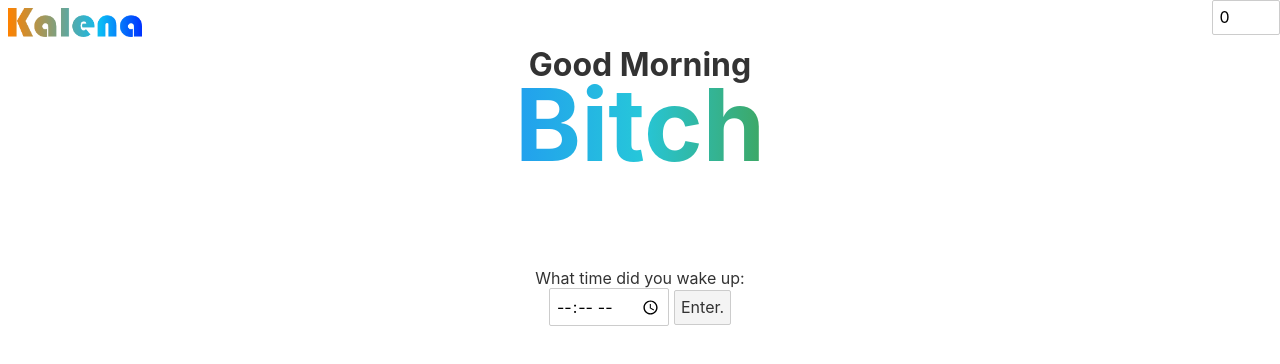
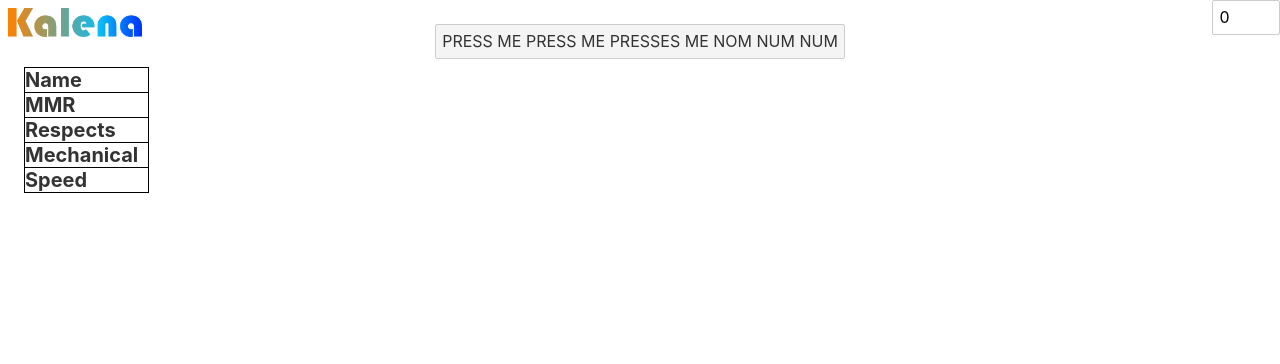
Before and after one commit to Tommyd27/Kalena, a Svelte app: page / in a window 1280 px wide. Shown: the top 364 px of the page. Built offline with nearby package versions, Linux system fonts and the light colour scheme.

Commit message:
lotsa lotsa progress

```diff
--- a/src/App.svelte
+++ b/src/App.svelte
@@ -37,7 +37,8 @@
 
 <main>
 	{#if $currentPage == 0}
-		<GoodMorning/>
+		<RocketLeagueGamin/>
+		<!--<GoodMorning/>-->
 	{:else if $currentPage == 1}
 		<!--<GoodMorning></GoodMorning>-->
 	{:else if $currentPage == 2}
--- a/src/pages/Rocket League Gamin.svelte
+++ b/src/pages/Rocket League Gamin.svelte
@@ -2,30 +2,40 @@
 	import { invoke } from "@tauri-apps/api/tauri"
 	import Player from "./components/Player.svelte"
 	let players = []
-	let rows = ["Name", "MMR", "ID", "Respects", "Mechanical", "Speed"]
+	let playersOutput = []
+	let rows = ["Name", "MMR", "Respects", "Mechanical", "Speed"]
 	let statsToTrack = ["Respects", "Mechanical", "Speed"];
 	async function startListening()
 	{
 		players = await invoke('fetch_players');
-		players.forEach(element => {
-			console.log(element.name)
-			console.log(element["name"])
-		});
-		console.log(players)
+		playersOutput = new Array(players.length).fill(Object);
+		/*playersOutput.forEach(x =>{
+			statsToTrack.forEach(stat =>{
+				x[stat] = stat
+			})
+		})*/
+		console.log(playersOutput)
 	}
-	let playerNumbers = $players.length + 1
+	$: playerNumbers = players.length + 1
 </script>
 
 <button on:click={startListening}>PRESS ME PRESS ME PRESSES ME NOM NUM NUM</button>
 
-<div class = "tableGrid" style = "--playerNumbers: {$playerNumbers}">
+<div class = "tableGrid" style = "--playerNumbers: {playerNumbers}">
 	{#each rows as row, i}
-		<h1 style = "grid-row: {i + 1}">{row}</h1>
+		<h1 style = "grid-row-start: {i+1}; grid-row-end: {i+1}">{row}</h1>
 		<!--<h1>{row}</h1>-->
 	{/each}
-	{#each players as player}
-		<Player style = "grid-column: 2;" name = {player.name} mmr = {player.mmr} id = {player.id}></Player>
+	{#each players as player, i}
+		<h1 style = "grid-row-start: 1; grid-row-end:1; grid-column-start:{i + 2}; grid-column-end:{i + 2}">{player.name}</h1>
+		<h1 style = "grid-row-start: 2; grid-row-end:2; grid-column-start:{i + 2}; grid-column-end:{i + 2}">{Math.round(player.mmr)}</h1>
+		<!--<h1 style = "grid-row-start: 3; grid-row-end:3; grid-column-start:{i + 2}; grid-column-end:{i + 2}">{player.id}</h1>-->
+		{#each statsToTrack as row, j}
+			<input type=range min=0 max = 10 bind:value={playersOutput[j][row]} style = "grid-row-start:{j + 3}; grid-row-finish:{j + 3}; grid-column-start:{i + 2}; grid-column-end:{i + 2}">
+		{/each}
+
 	{/each}
+
 </div>
 
 
@@ -33,15 +43,26 @@
 	.tableGrid{
 		display: grid;
 		position: absolute;
-		gap: 0px 0px;
-		grid-template-rows: repeat(6, minmax(15px, 0.5fr));
+		gap: 1px 1px;
+		grid-template-rows: repeat(5, 1fr);
 		border: 1px solid #000;
-		grid-template-columns: repeat(var(--playerNumbers), 1fr)
+		grid-template-columns: repeat(var(--playerNumbers), 1fr);
+		background-color: black;
 	}
 	h1{
 		font-size: 20px;
 		grid-column: 0;
-		padding: 0px;
+		padding: 0px 10px 0px 0px;
+		margin: 0px 0px 0px 0px;
 		border: 0px;
+		background-color: white;
+		text-align: left;
+	}
+	.player{
+		grid-row-start: 1;
+		grid-row-end: 6;
+	}
+	input{
+
 	}
 </style>
```
